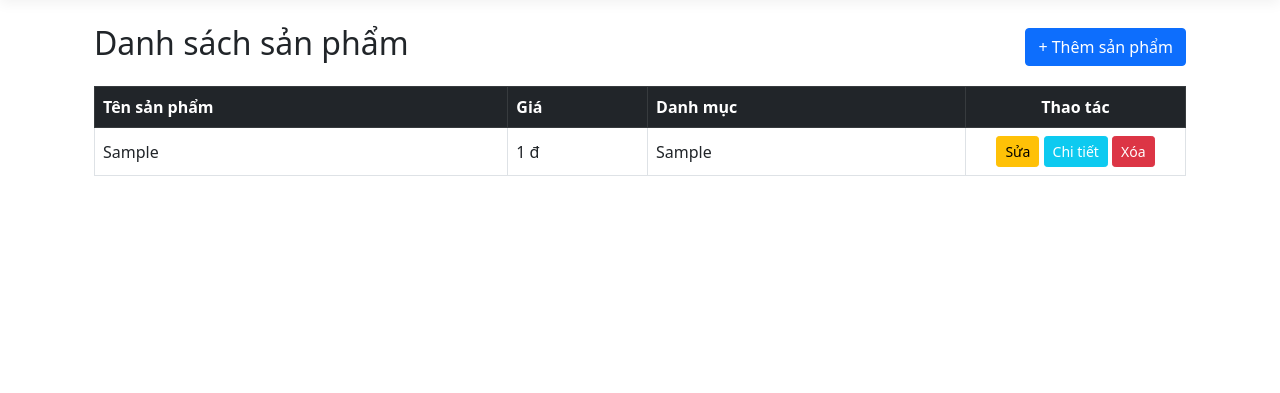
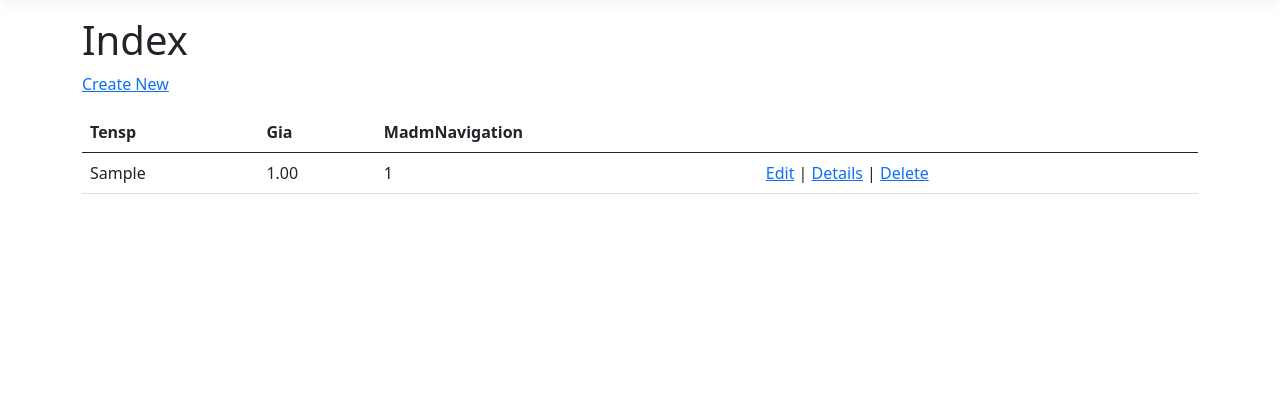
Before and after one commit to nggialinh1812-maker/shoppingweb3, an ASP.NET Core app: page /Sanpham in a window 1280 px wide. Shown: the part 57-450 px from the top of the page. Run offline with ASP.NET Core 8, Linux system fonts and the light colour scheme; tables that the repository leaves empty hold one stand-in row (values such as "Sample post"); style sheets or scripts are compiled from the project's sources.

Commit message:
fix: revert Index view and make MadmNavigation nullable

```diff
--- a/Models/Sanpham.cs
+++ b/Models/Sanpham.cs
@@ -13,5 +13,5 @@ public partial class Sanpham
 
     public int Madm { get; set; }
 
-    public virtual Danhmuc MadmNavigation { get; set; } = null!;
+    public virtual Danhmuc? MadmNavigation { get; set; }
 }
--- a/Views/Sanpham/Index.cshtml
+++ b/Views/Sanpham/Index.cshtml
@@ -1,38 +1,47 @@
 @model IEnumerable<shoppingweb3.Models.Sanpham>
 
 @{
-    ViewData["Title"] = "Danh sách sản phẩm";
+    ViewData["Title"] = "Index";
 }
 
-<div class="container mt-4">
-    <div class="d-flex justify-content-between align-items-center mb-3">
-        <h2>Danh sách sản phẩm</h2>
-        <a asp-action="Create" class="btn btn-primary">+ Thêm sản phẩm</a>
-    </div>
+<h1>Index</h1>
 
-    <table class="table table-bordered table-hover align-middle">
-        <thead class="table-dark">
+<p>
+    <a asp-action="Create">Create New</a>
+</p>
+<table class="table">
+    <thead>
         <tr>
-                <th>Tên sản phẩm</th>
-                <th>Giá</th>
-                <th>Danh mục</th>
-                <th class="text-center" style="width: 220px;">Thao tác</th>
+            <th>
+                @Html.DisplayNameFor(model => model.Tensp)
+            </th>
+            <th>
+                @Html.DisplayNameFor(model => model.Gia)
+            </th>
+            <th>
+                @Html.DisplayNameFor(model => model.MadmNavigation)
+            </th>
+            <th></th>
         </tr>
     </thead>
     <tbody>
-            @foreach (var item in Model)
-            {
+@foreach (var item in Model) {
         <tr>
-                    <td>@item.Tensp</td>
-                    <td>@item.Gia.ToString("N0") đ</td>
-                    <td>@item.MadmNavigation?.Tendm</td>
-                    <td class="text-center">
-                        <a asp-action="Edit" asp-route-id="@item.Masp" class="btn btn-warning btn-sm">Sửa</a>
-                        <a asp-action="Details" asp-route-id="@item.Masp" class="btn btn-info btn-sm text-white">Chi tiết</a>
-                        <a asp-action="Delete" asp-route-id="@item.Masp" class="btn btn-danger btn-sm">Xóa</a>
+            <td>
+                @Html.DisplayFor(modelItem => item.Tensp)
+            </td>
+            <td>
+                @Html.DisplayFor(modelItem => item.Gia)
+            </td>
+            <td>
+                @Html.DisplayFor(modelItem => item.MadmNavigation.Madm)
+            </td>
+            <td>
+                <a asp-action="Edit" asp-route-id="@item.Masp">Edit</a> |
+                <a asp-action="Details" asp-route-id="@item.Masp">Details</a> |
+                <a asp-action="Delete" asp-route-id="@item.Masp">Delete</a>
             </td>
         </tr>
 }
     </tbody>
 </table>
-</div>
```
Lines whose indentation alone changed are shown as unchanged.
